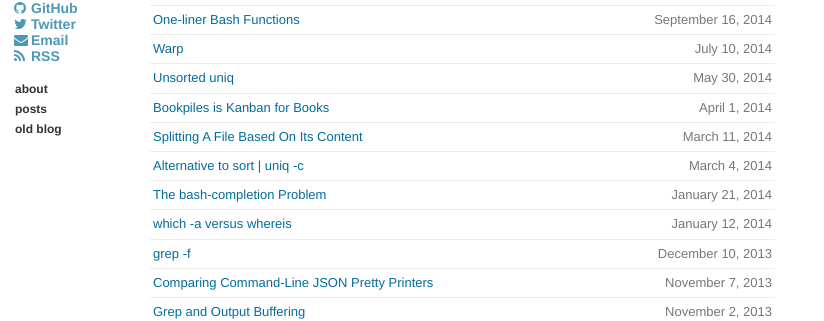
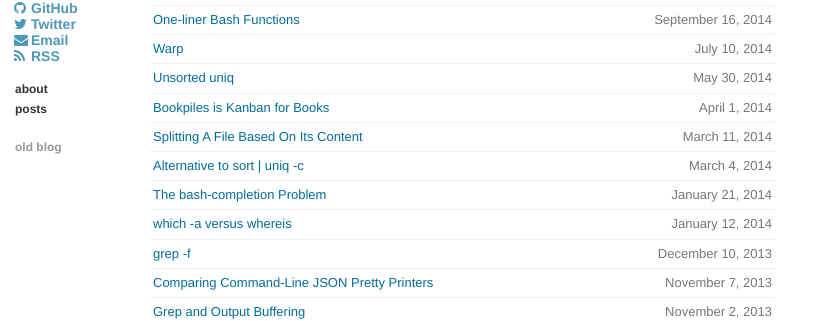
Before and after one commit to jpalardy/jpalardy.github.io, a Jekyll site: the page built from index.html, in a window 1280 px wide. Shown: the part 150-471 px from the top of the page, without its empty margins (0-824 px from the left). Built offline with Jekyll 4.4.1, drawn with Linux system fonts in a browser that asks for light colours; Markdown is read by kramdown in place of the engine named in the settings.

Commit message:
de-emphasize old blog

```diff
--- a/_layouts/layout.html
+++ b/_layouts/layout.html
@@ -57,7 +57,8 @@
       <ul>
         <li><a href="/about.html">about</a></li>
         <li><a href="/">posts</a></li>
-        <li><a href="http://technotales.wordpress.com/">old blog</a></li>
+        <li>&nbsp;</li>
+        <li><a style="opacity: 0.5" href="http://technotales.wordpress.com/">old blog</a></li>
       </ul>
     </section>
   </section>
```
